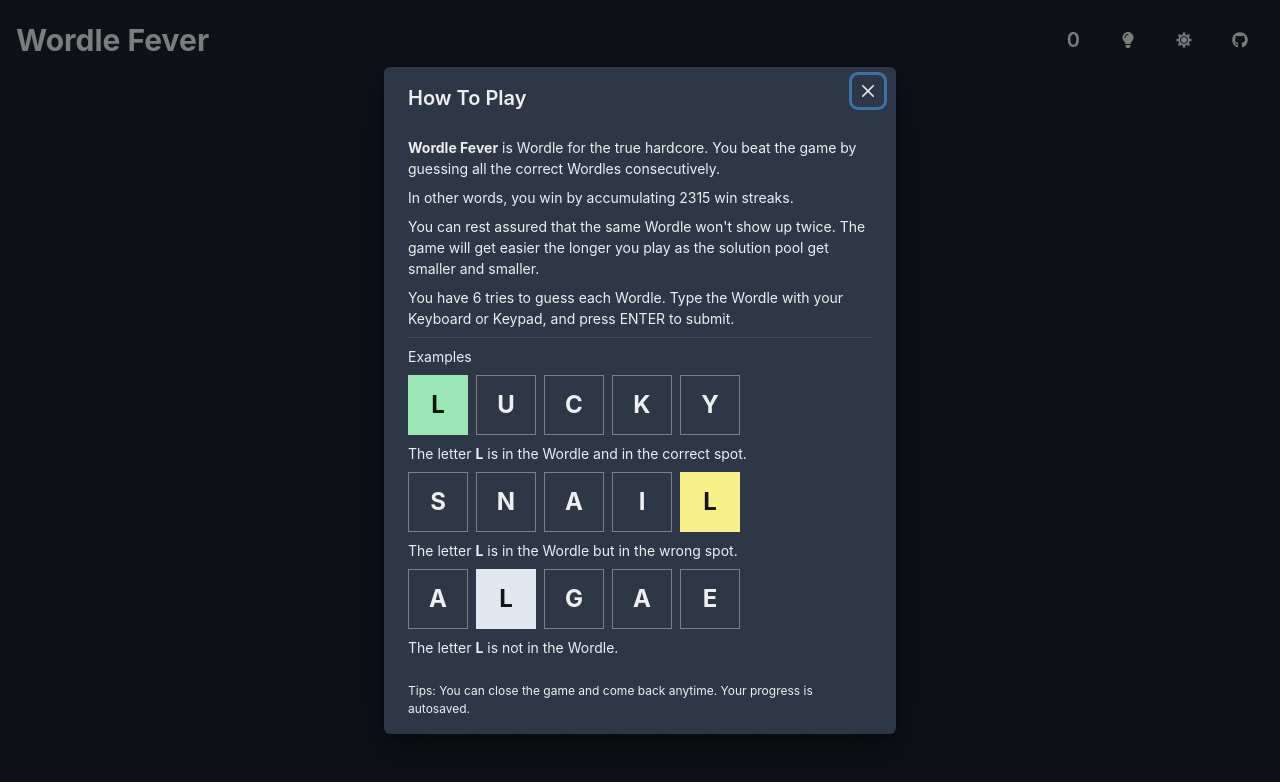
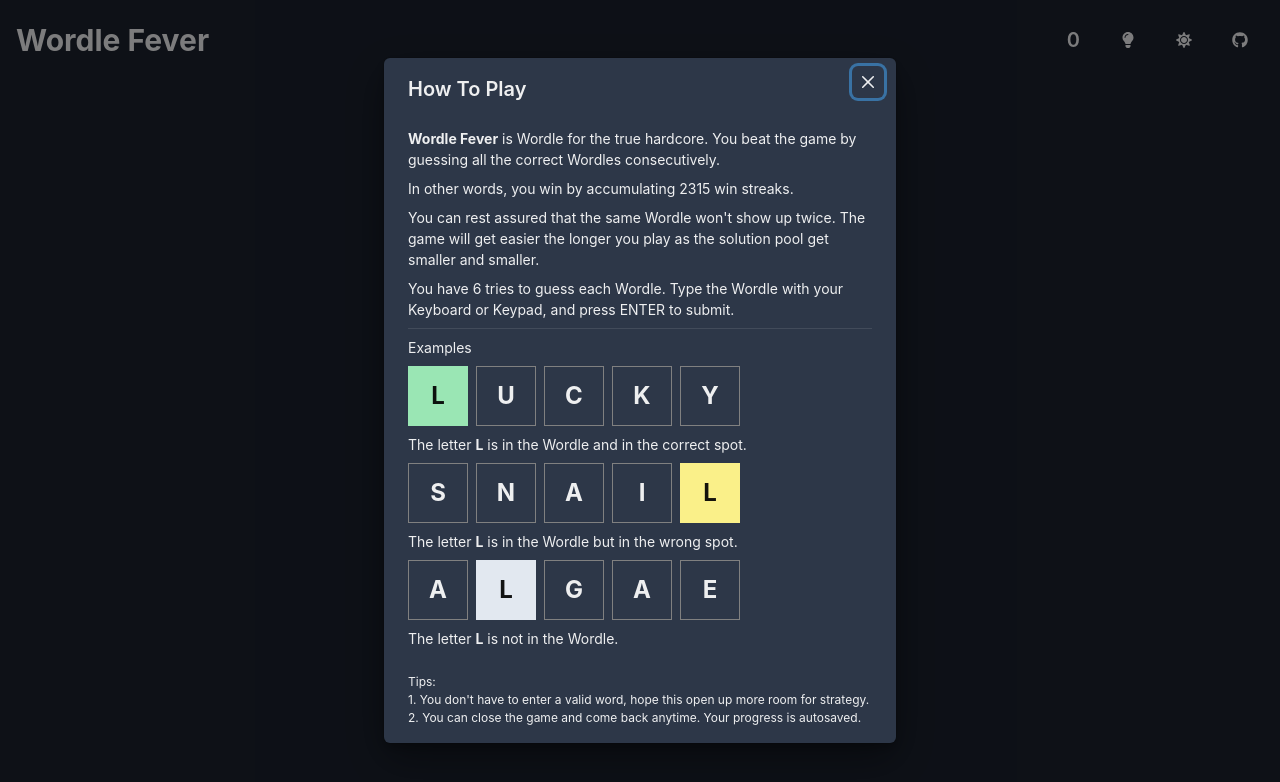
Before and after one commit to tanerijun/wordle-fever, a React (Create React App) app: page / in a window 1280 px wide. Shown: the top 782 px of the page. Built offline with nearby package versions, Linux system fonts and the light colour scheme; a web font is replaced by a local one; what @fvilers/disable-react-devtools would draw is missing.

Commit message:
Update InfoScreen

```diff
--- a/src/components/InfoScreen/index.tsx
+++ b/src/components/InfoScreen/index.tsx
@@ -108,10 +108,19 @@
             </VStack>
           </ModalBody>
 
-          <ModalFooter justifyContent="center">
+          <ModalFooter
+            flexDirection="column"
+            justifyContent="flex-start"
+            alignItems="flex-start"
+          >
+            <Text fontSize="xs">Tips:</Text>
             <Text fontSize="xs">
-              Tips: You can close the game and come back anytime. Your progress
-              is autosaved.
+              1. You don't have to enter a valid word, hope this open up more
+              room for strategy.
+            </Text>
+            <Text fontSize="xs">
+              2. You can close the game and come back anytime. Your progress is
+              autosaved.
             </Text>
           </ModalFooter>
         </ModalContent>
```
